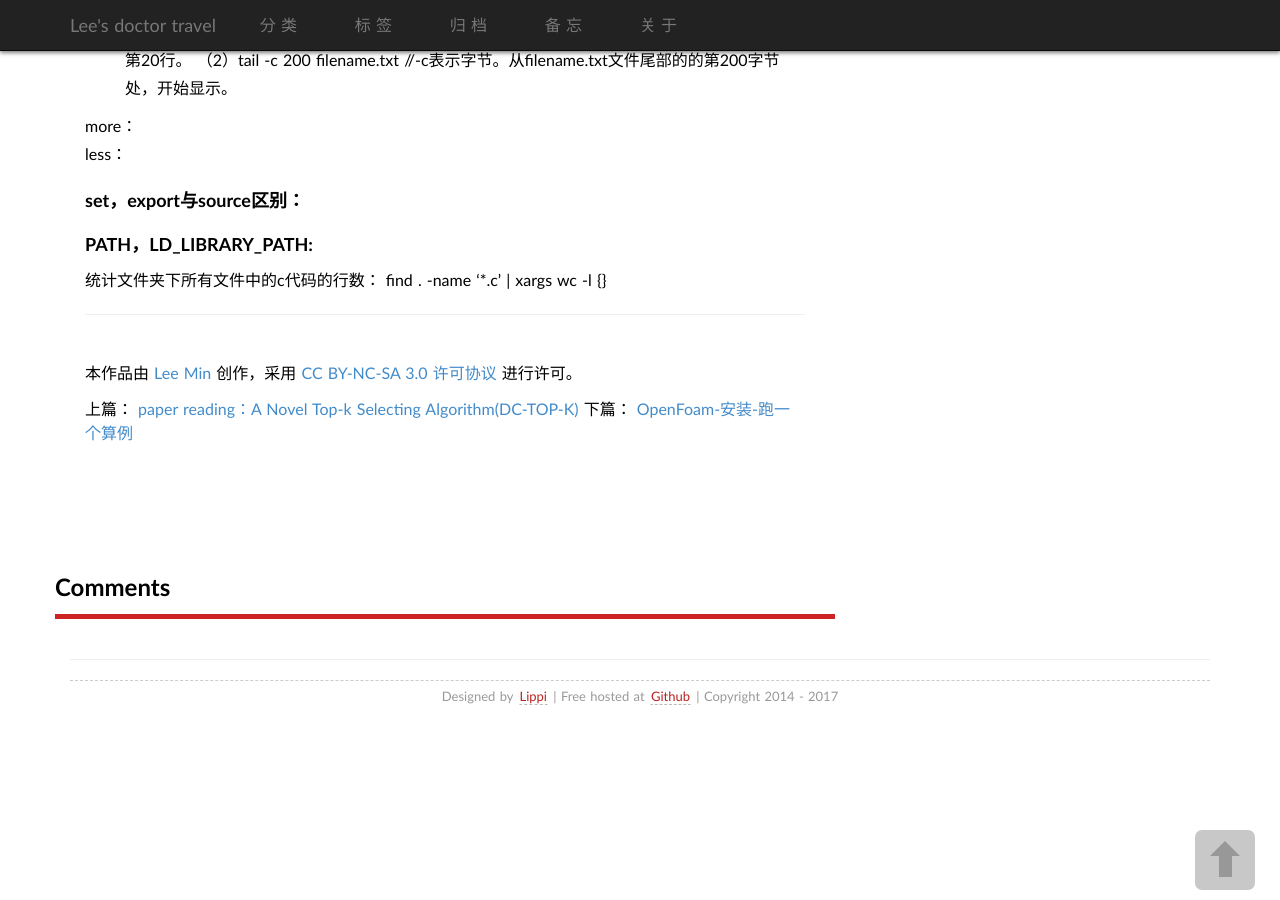
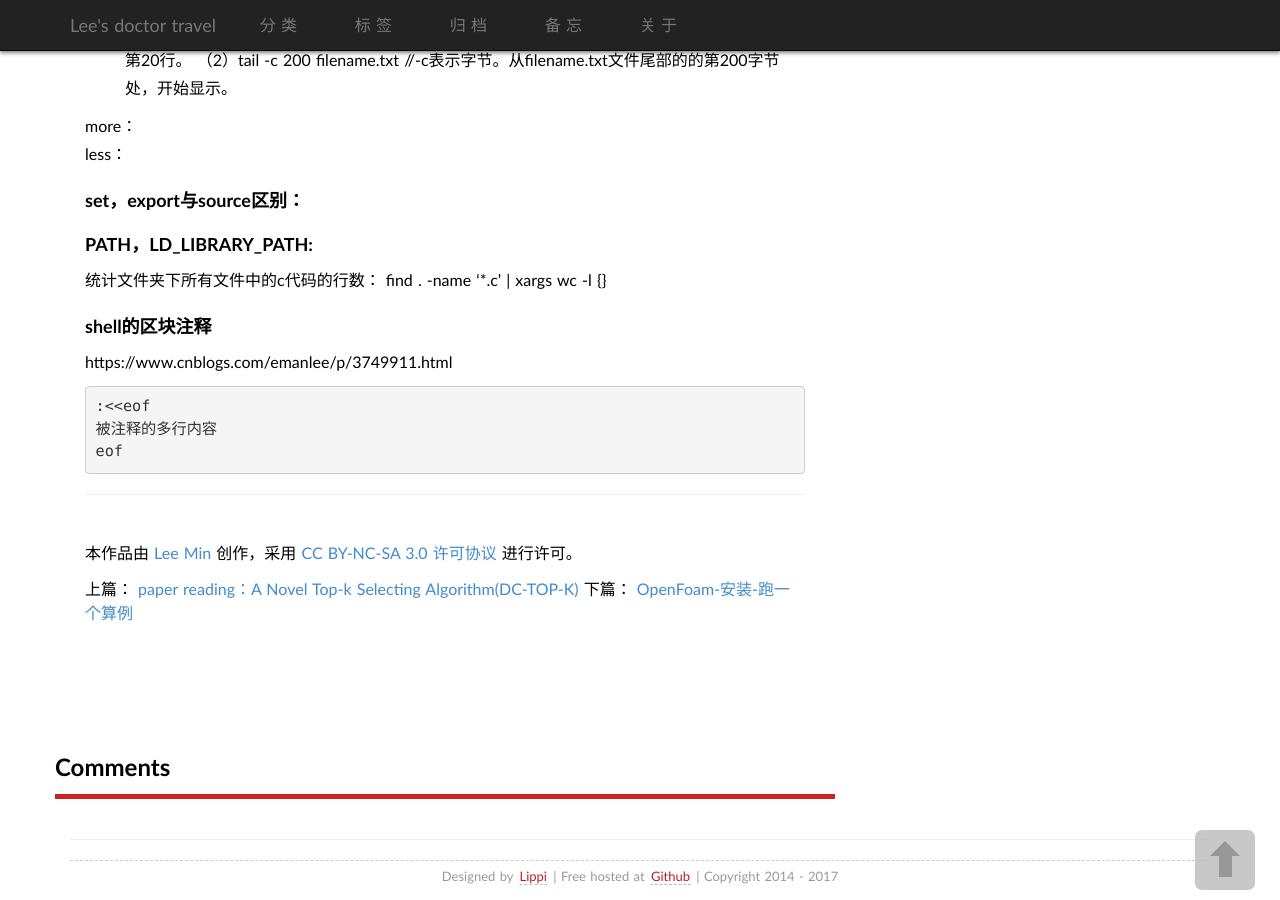
Before and after one commit to limin2015/limin2015.github.io, a Jekyll site: the page built from _posts/2017-3-22-linux-command(common).md, in a window 1280 px wide and 900 px high, scrolled down 3348 px. Built offline with Jekyll 4.4.1, drawn with Linux system fonts in a browser that asks for light colours; some web fonts are replaced; comment, search, counter and statistics services are not loaded.

Commit message:
linux-command

```diff
--- a/_posts/2017-3-22-linux-command(common).md
+++ b/_posts/2017-3-22-linux-command(common).md
@@ -155,3 +155,13 @@ less：
 
 统计文件夹下所有文件中的c代码的行数：
 find . -name '*.c' | xargs wc -l {}
+
+
+
+### shell的区块注释
+
+https://www.cnblogs.com/emanlee/p/3749911.html
+
+	:<<eof
+	被注释的多行内容
+	eof
```
Also changed, not shown: _posts/2017-12-10-my-paper-rejection.md (+1 -1 lines).
